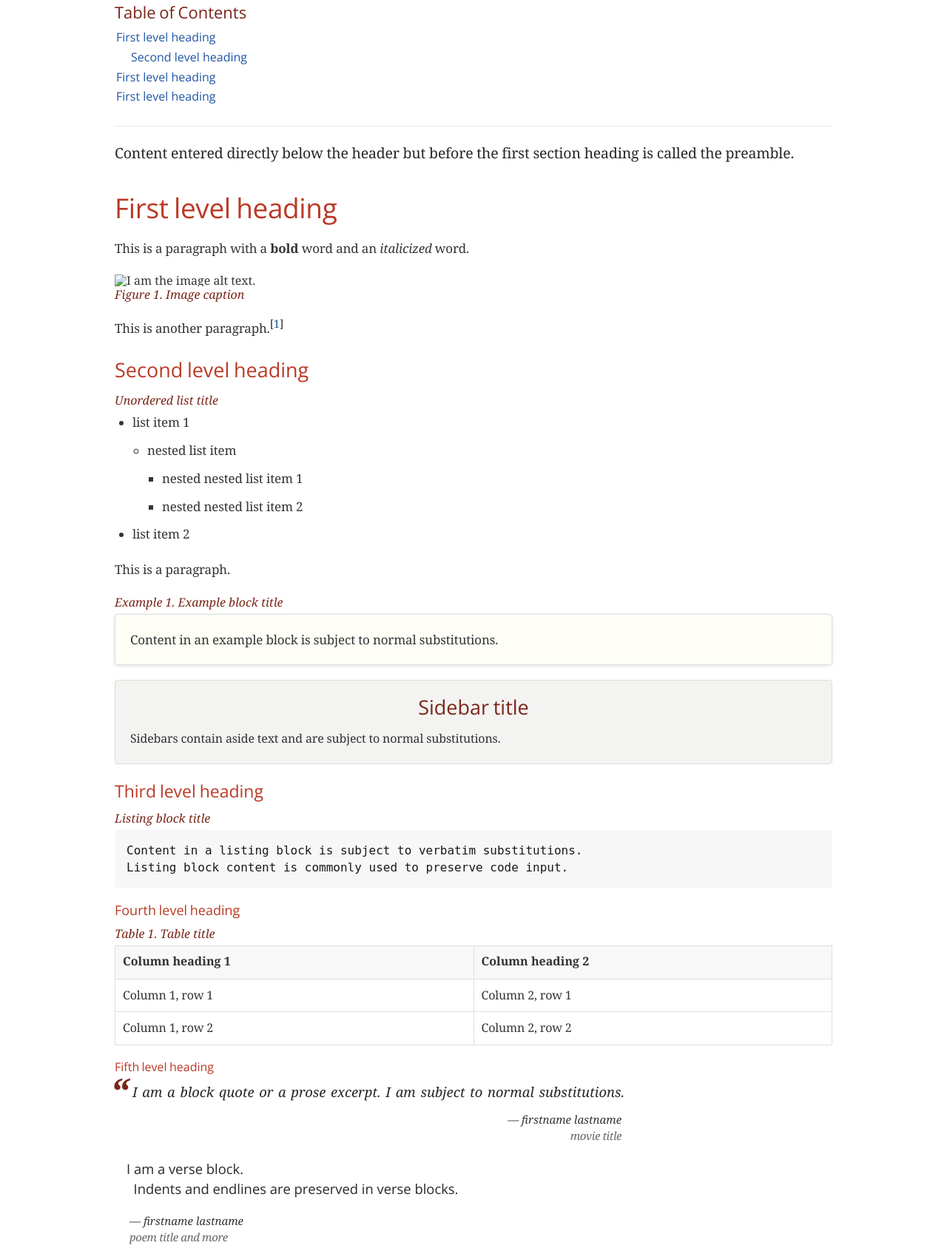
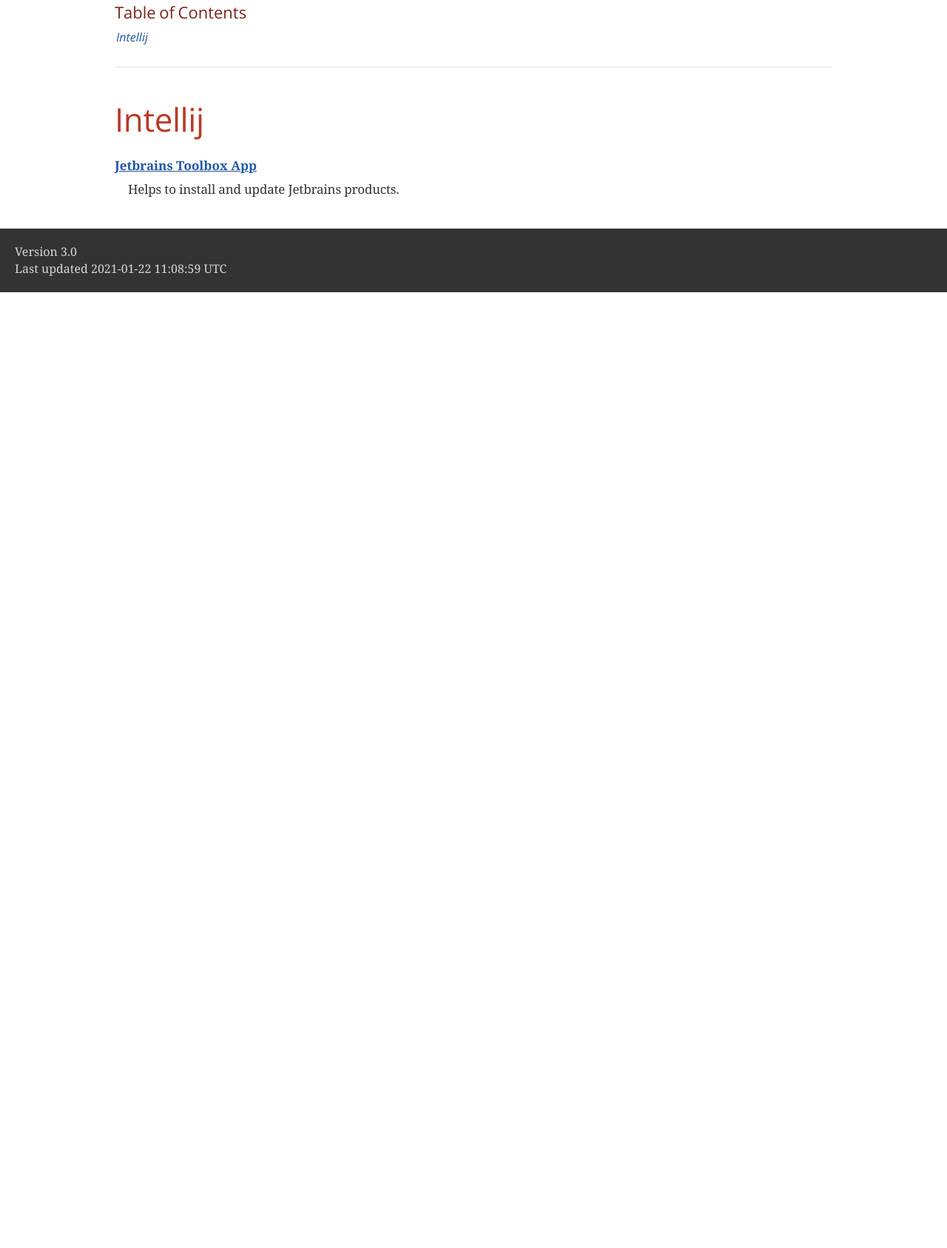
Before and after one commit to chrgue/README, a plain HTML site: page index.html in a window 1280 px wide. Shown: the part 140-1827 px from the top of the page at 74% size. After the commit the page ends 800 px from the top, so only its background shows below. Drawn offline with nearby package versions, Linux system fonts and the light colour scheme; a web font is replaced by a local one.

Commit message:
Deploying to gh-pages from  @ 6d3710b00c44ccc2f5cf09f81521b9a4a086c9b2 🚀

```diff
--- a/index.html
+++ b/index.html
@@ -451,208 +451,26 @@ body.book #toc,body.book #preamble,body.book h1.sect0,body.book .sect1>h2{page-b
 </div>
 <div id="toc" class="toc">
 <div id="toctitle">Table of Contents</div>
-<ul class="sectlevel1">
-<li><a href="#_first_level_heading">First level heading</a>
-<ul class="sectlevel2">
-<li><a href="#_second_level_heading">Second level heading</a></li>
-</ul>
-</li>
-<li><a href="#_first_level_heading_2">First level heading</a></li>
-<li><a href="#_first_level_heading_3">First level heading</a></li>
+<ul class="sectlevel0">
+<li><a href="#_intellij">Intellij</a></li>
 </ul>
 </div>
 </div>
 <div id="content">
-<div id="preamble">
-<div class="sectionbody">
-<div class="paragraph">
-<p>Content entered directly below the header but before the first section heading is called the preamble.</p>
-</div>
-</div>
-</div>
-<div class="sect1">
-<h2 id="_first_level_heading">First level heading</h2>
-<div class="sectionbody">
-<div class="paragraph">
-<p>This is a paragraph with a <strong>bold</strong> word and an <em>italicized</em> word.</p>
-</div>
-<div class="imageblock">
-<div class="content">
-<img src="image-file-name.png" alt="I am the image alt text.">
-</div>
-<div class="title">Figure 1. Image caption</div>
-</div>
-<div class="paragraph">
-<p>This is another paragraph.<sup class="footnote">[<a id="_footnoteref_1" class="footnote" href="#_footnotedef_1" title="View footnote.">1</a>]</sup></p>
-</div>
-<div class="sect2">
-<h3 id="_second_level_heading">Second level heading</h3>
-<div class="ulist">
-<div class="title">Unordered list title</div>
-<ul>
-<li>
-<p>list item 1</p>
-<div class="ulist">
-<ul>
-<li>
-<p>nested list item</p>
-<div class="ulist">
-<ul>
-<li>
-<p>nested nested list item 1</p>
-</li>
-<li>
-<p>nested nested list item 2</p>
-</li>
-</ul>
-</div>
-</li>
-</ul>
-</div>
-</li>
-<li>
-<p>list item 2</p>
-</li>
-</ul>
-</div>
-<div class="paragraph">
-<p>This is a paragraph.</p>
-</div>
-<div class="exampleblock">
-<div class="title">Example 1. Example block title</div>
-<div class="content">
-<div class="paragraph">
-<p>Content in an example block is subject to normal substitutions.</p>
-</div>
-</div>
-</div>
-<div class="sidebarblock">
-<div class="content">
-<div class="title">Sidebar title</div>
-<div class="paragraph">
-<p>Sidebars contain aside text and are subject to normal substitutions.</p>
-</div>
-</div>
-</div>
-<div class="sect3">
-<h4 id="_third_level_heading">Third level heading</h4>
-<div id="id-for-listing-block" class="listingblock">
-<div class="title">Listing block title</div>
-<div class="content">
-<pre>Content in a listing block is subject to verbatim substitutions.
-Listing block content is commonly used to preserve code input.</pre>
-</div>
-</div>
-<div class="sect4">
-<h5 id="_fourth_level_heading">Fourth level heading</h5>
-<table class="tableblock frame-all grid-all stretch">
-<caption class="title">Table 1. Table title</caption>
-<colgroup>
-<col style="width: 50%;">
-<col style="width: 50%;">
-</colgroup>
-<thead>
-<tr>
-<th class="tableblock halign-left valign-top">Column heading 1</th>
-<th class="tableblock halign-left valign-top">Column heading 2</th>
-</tr>
-</thead>
-<tbody>
-<tr>
-<td class="tableblock halign-left valign-top"><p class="tableblock">Column 1, row 1</p></td>
-<td class="tableblock halign-left valign-top"><p class="tableblock">Column 2, row 1</p></td>
-</tr>
-<tr>
-<td class="tableblock halign-left valign-top"><p class="tableblock">Column 1, row 2</p></td>
-<td class="tableblock halign-left valign-top"><p class="tableblock">Column 2, row 2</p></td>
-</tr>
-</tbody>
-</table>
-<div class="sect5">
-<h6 id="_fifth_level_heading">Fifth level heading</h6>
-<div class="quoteblock">
-<blockquote>
-<div class="paragraph">
-<p>I am a block quote or a prose excerpt.
-I am subject to normal substitutions.</p>
-</div>
-</blockquote>
-<div class="attribution">
-&#8212; firstname lastname<br>
-<cite>movie title</cite>
-</div>
-</div>
-<div class="verseblock">
-<pre class="content">I am a verse block.
-  Indents and endlines are preserved in verse blocks.</pre>
-<div class="attribution">
-&#8212; firstname lastname<br>
-<cite>poem title and more</cite>
-</div>
-</div>
-</div>
-</div>
-</div>
-</div>
-</div>
-</div>
-<div class="sect1">
-<h2 id="_first_level_heading_2">First level heading</h2>
-<div class="sectionbody">
-<div class="admonitionblock tip">
-<table>
-<tr>
-<td class="icon">
-<i class="fa icon-tip" title="Tip"></i>
-</td>
-<td class="content">
-There are five admonition labels: Tip, Note, Important, Caution and Warning.
-</td>
-</tr>
-</table>
-</div>
-<div class="olist arabic">
-<ol class="arabic">
-<li>
-<p>ordered list item</p>
-<div class="olist loweralpha">
-<ol class="loweralpha" type="a">
-<li>
-<p>nested ordered list item</p>
-</li>
-</ol>
-</div>
-</li>
-<li>
-<p>ordered list item</p>
-</li>
-</ol>
-</div>
-<div class="paragraph">
-<p>The text at the end of this sentence is cross referenced to <a href="#_third_level_heading">the third level heading</a></p>
-</div>
-</div>
-</div>
-<div class="sect1">
-<h2 id="_first_level_heading_3">First level heading</h2>
-<div class="sectionbody">
-<div class="paragraph">
-<p>This is a link to the <a href="https://docs.asciidoctor.org/home/">Asciidoctor documentation</a>.
-This is an attribute reference <a href="https://docs.asciidoctor.org/asciidoc/latest/syntax-quick-reference/">that links this text to the AsciiDoc Syntax Quick Reference</a>.</p>
-</div>
-</div>
-</div>
-</div>
-<div id="footnotes">
-<hr>
-<div class="footnote" id="_footnotedef_1">
-<a href="#_footnoteref_1">1</a>. I am footnote text and will be displayed at the bottom of the article.
+<h1 id="_intellij" class="sect0">Intellij</h1>
+<div class="dlist">
+<dl>
+<dt class="hdlist1"><a href="https://www.jetbrains.com/toolbox-app/">Jetbrains Toolbox App</a></dt>
+<dd>
+<p>Helps to install and update Jetbrains products.</p>
+</dd>
+</dl>
 </div>
 </div>
 <div id="footer">
 <div id="footer-text">
 Version 3.0<br>
-Last updated 2021-01-21 18:01:53 UTC
+Last updated 2021-01-22 11:08:59 UTC
 </div>
 </div>
 </body>
```
Also changed, not shown: 2 other files.
